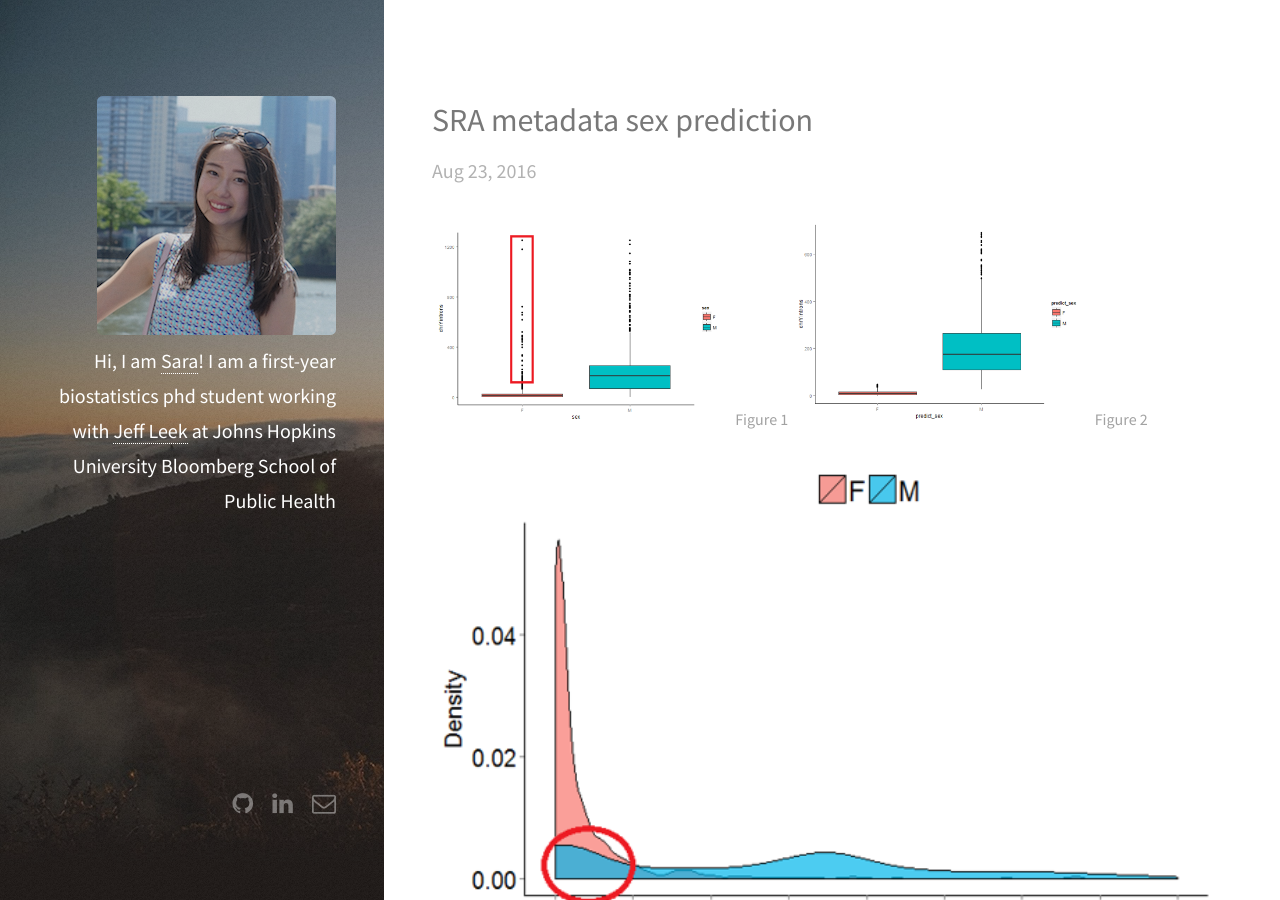
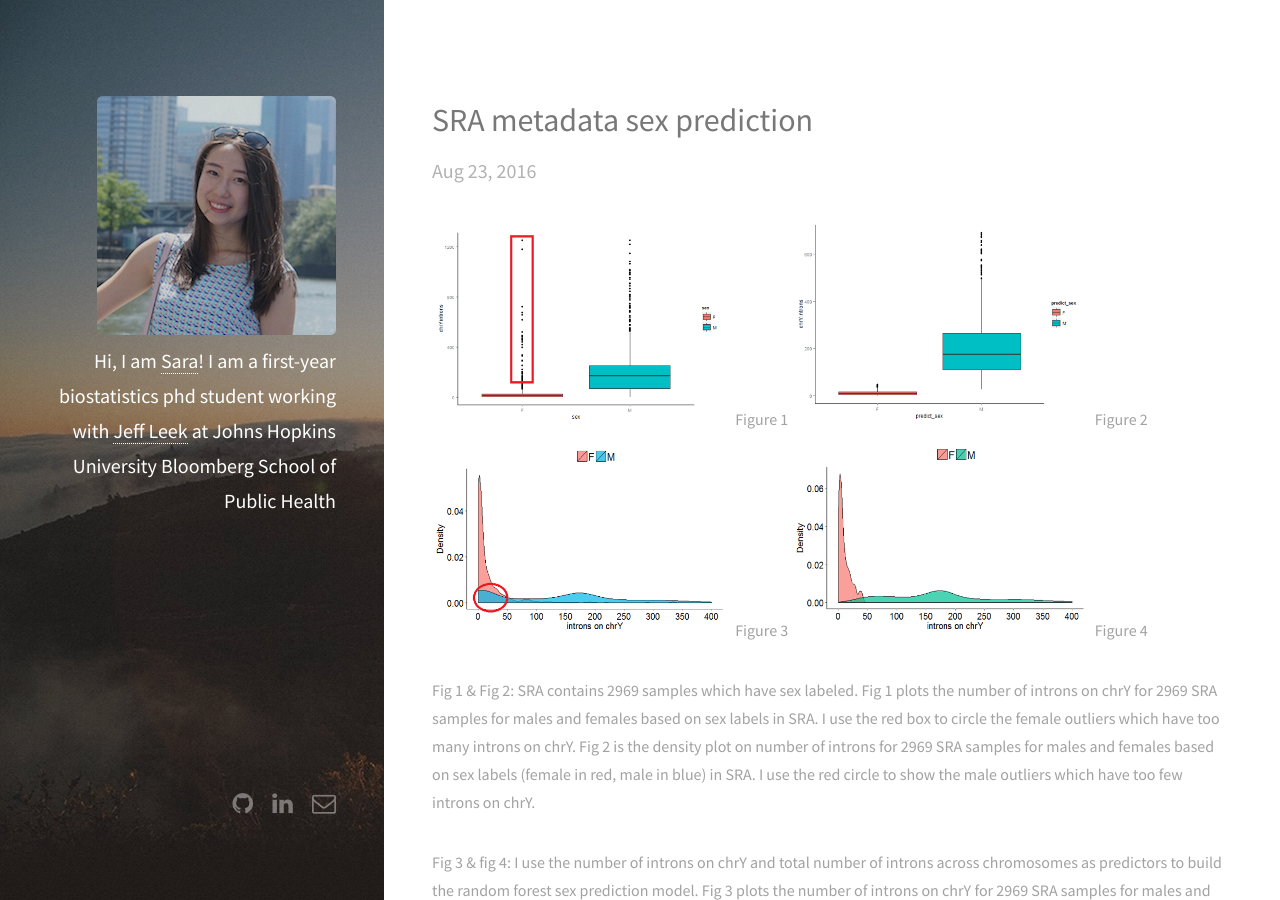
Before and after one commit to SiruoWang/SiruoWang.github.io, a Jekyll site: the page built from _posts/2016-08-23-srametasex.markdown, in a window 1280 px wide and 900 px high. Built offline with Jekyll 4.4.1, drawn with Linux system fonts in a browser that asks for light colours.

Commit message:
Update 2016-08-23-srametasex.markdown

```diff
--- a/_posts/2016-08-23-srametasex.markdown
+++ b/_posts/2016-08-23-srametasex.markdown
@@ -6,11 +6,12 @@ title: SRA metadata sex prediction
 Figure 1
 <img src="/images/fulls/after prediction.png" width="300">
 Figure 2
-<img src="/images/fulls/before prediction-1.png" class="fit image">
+<img src="/images/fulls/before prediction-1.png" width="300">
 Figure 3
-<img src="/images/fulls/after prediction-2.png" class="fit image">
+<img src="/images/fulls/after prediction-2.png" width="300">
 Figure 4
 
+[comment]: <class = "fit image">
 
 Fig 1 & Fig 2: SRA contains 2969 samples which have sex labeled.
 Fig 1 plots the number of introns on chrY for 2969 SRA samples for males and females based on sex labels in SRA. I use the red box to circle the female outliers which have too many introns on chrY.
```
